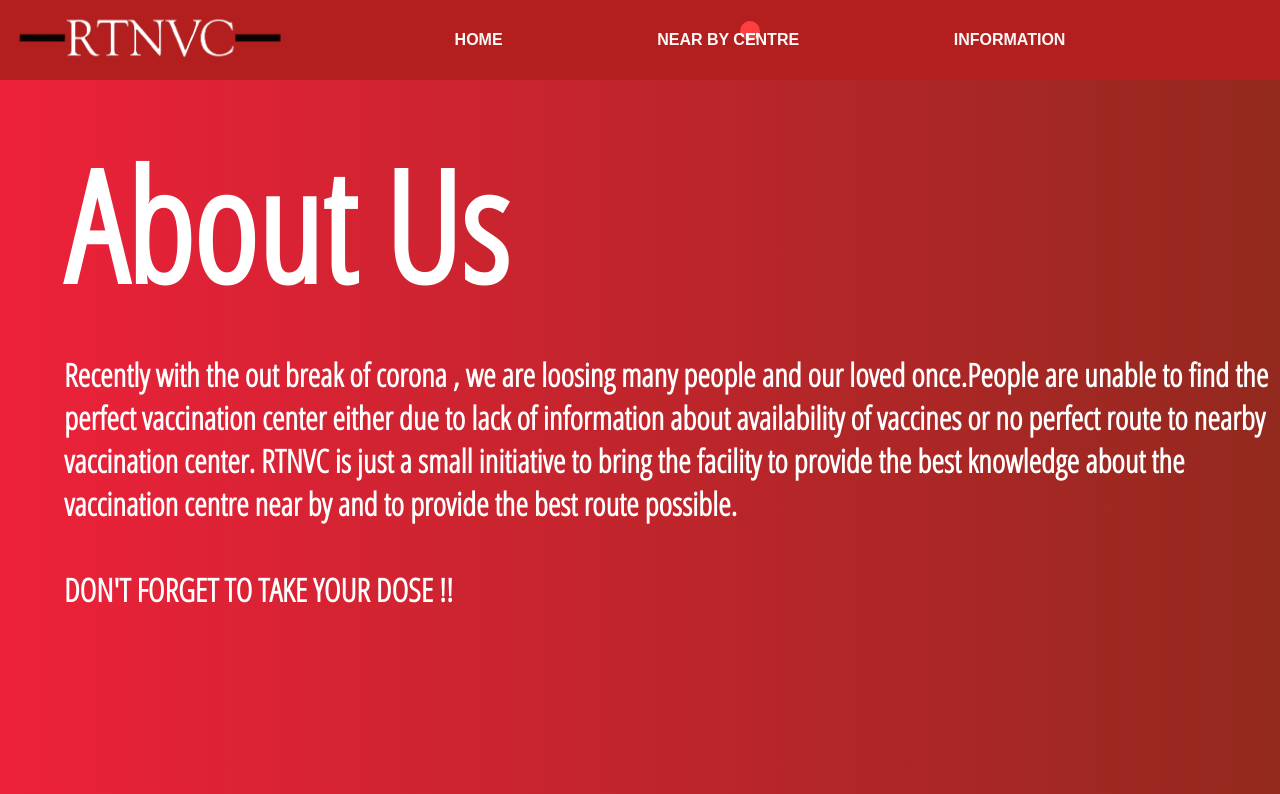
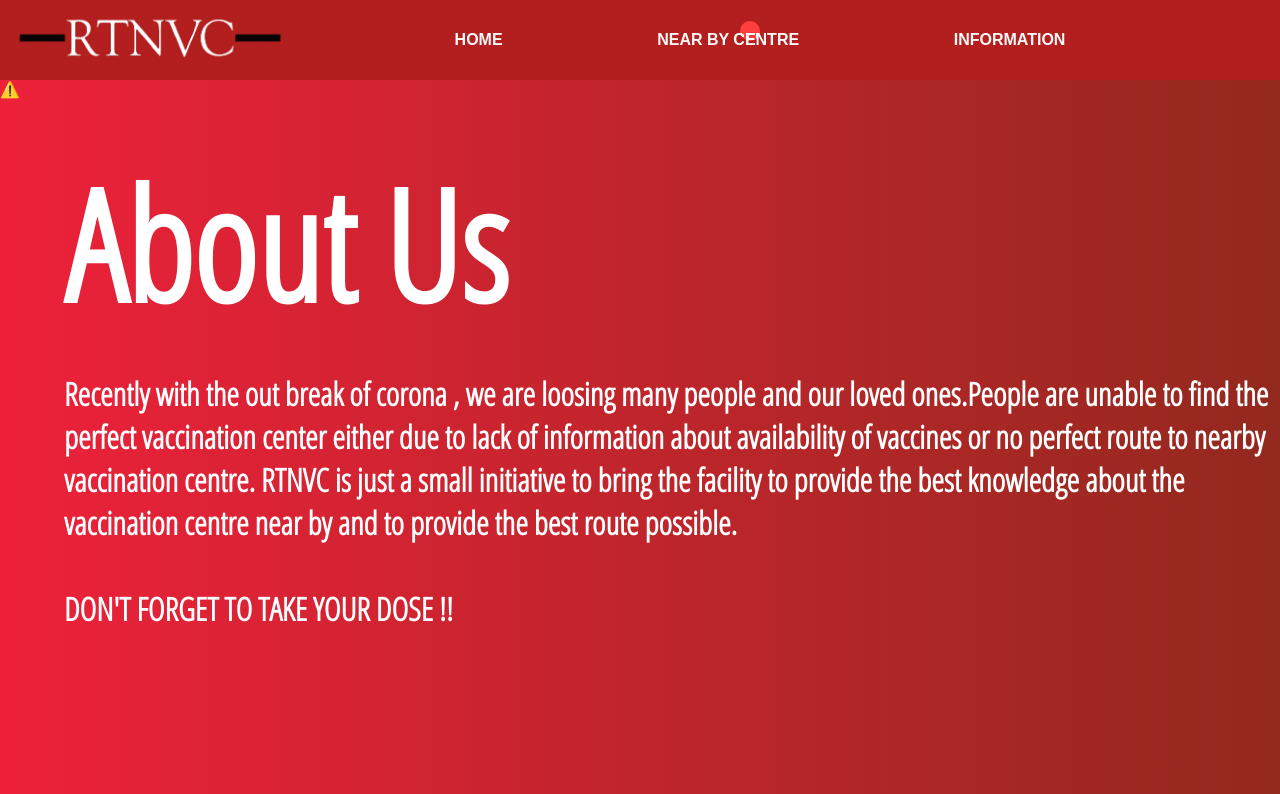
Before and after one commit to ishika1501/RTNVC, a plain HTML site: page about.html in a window 1280 px wide. Shown: the top 794 px of the page. Drawn offline with nearby package versions, Linux system fonts and the light colour scheme; no server answers.

Commit message:
spelling changes

```diff
--- a/about.html
+++ b/about.html
@@ -28,9 +28,16 @@
         </ul>
     </div>
 
+
+
     <div class="page2">
+
+      <script src="https://unpkg.com/@lottiefiles/lottie-player@latest/dist/lottie-player.js"></script>
+
+      <lottie-player class="one" src="https://assets8.lottiefiles.com/packages/lf20_wv4mTG.json"  background="transparent"  speed="1"  loop  autoplay></lottie-player>
+
         <h3 class="aboutus">About Us</h3>
-        <h3 class="info">Recently with the out break of corona , we are loosing many people and our loved once.People are unable to find the perfect vaccination center either due to lack of information about availability of vaccines or no perfect route to nearby vaccination center.
+        <h3 class="info">Recently with the out break of corona , we are loosing many people and our loved ones.People are unable to find the perfect vaccination center either due to lack of information about availability of vaccines or no perfect route to nearby vaccination centre.
         RTNVC is just a small initiative to bring the facility to provide the best knowledge about the vaccination centre near by and to provide the best route possible. <br>
         <br>DON'T FORGET TO TAKE YOUR DOSE !! </h2>
 
```
Also changed, not shown: aboutme.css (line endings or trailing spaces).
